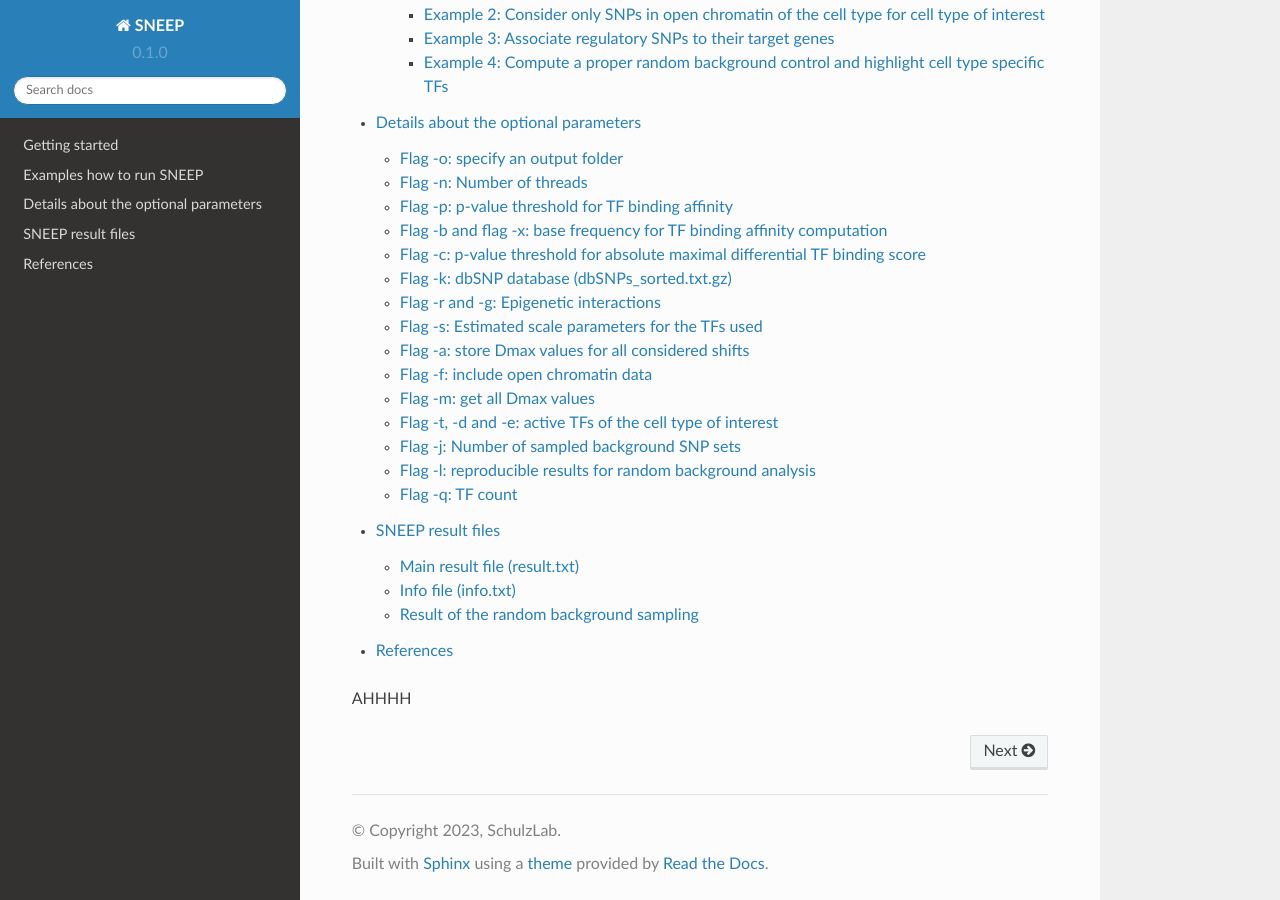
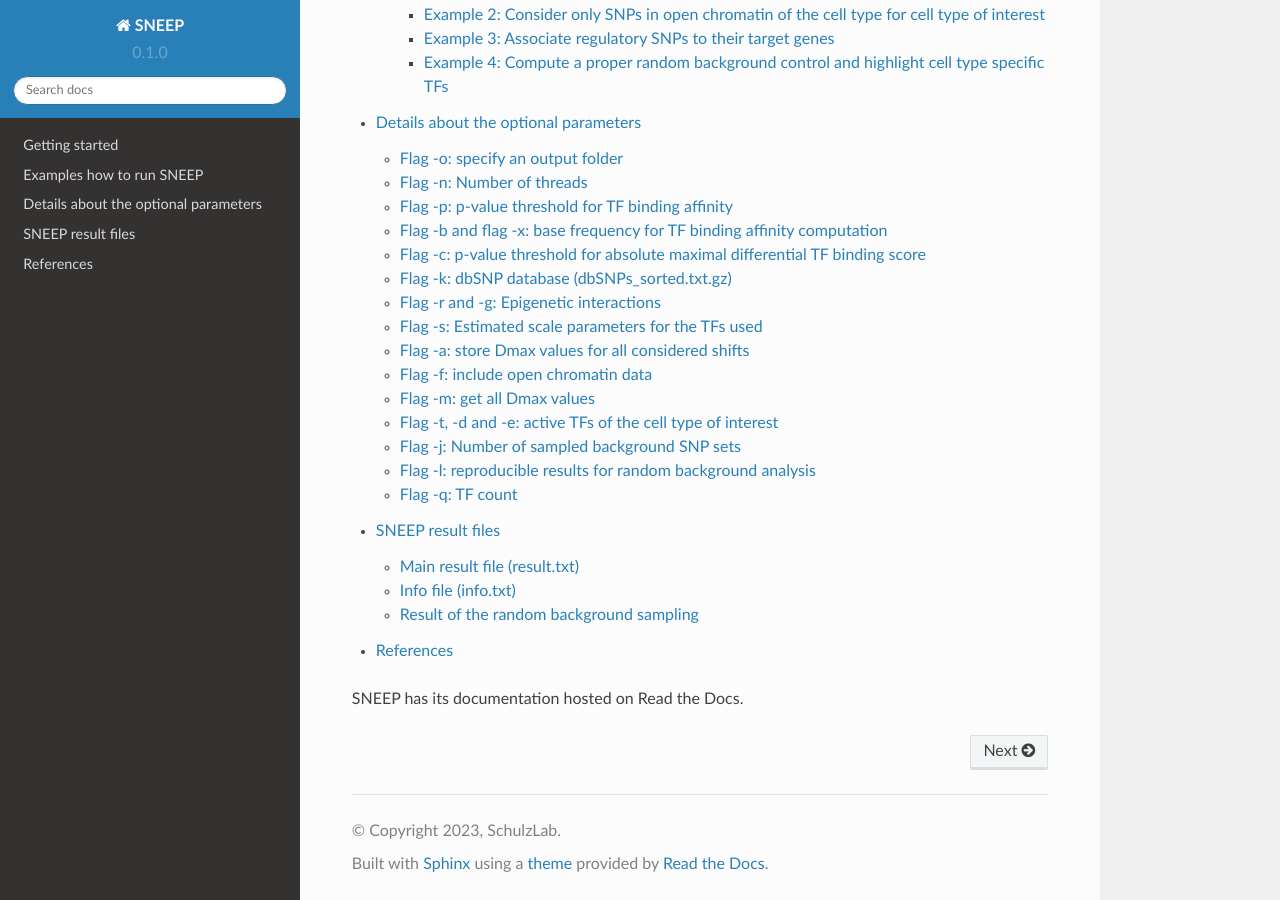
Before and after one commit to SchulzLab/SNEEP, a Sphinx documentation site: the page built from docs/index.rst, in a window 1280 px wide and 900 px high, scrolled down 655 px. Built offline with Sphinx 7.4.7 and the Read the Docs theme 2.0.0, drawn with Linux system fonts in a browser that asks for light colours; pages that are not in the unit, such as notebooks, are missing from menus.

Commit message:
Update index.rst

```diff
--- a/docs/index.rst
+++ b/docs/index.rst
@@ -15,5 +15,4 @@ SNEEP: SNP exploration and functional analysis using epigenetic data
 	results.rst
 	references.rst
 
-
-AHHHH
+SNEEP has its documentation hosted on Read the Docs.
```
